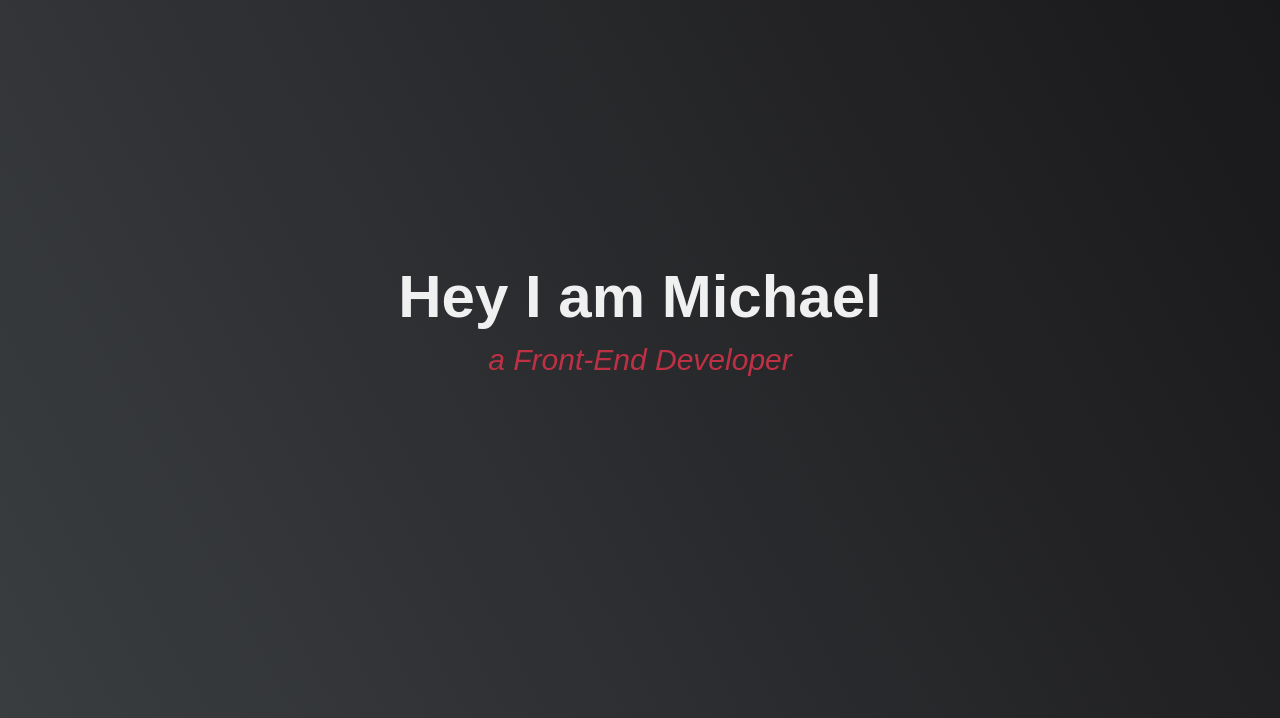
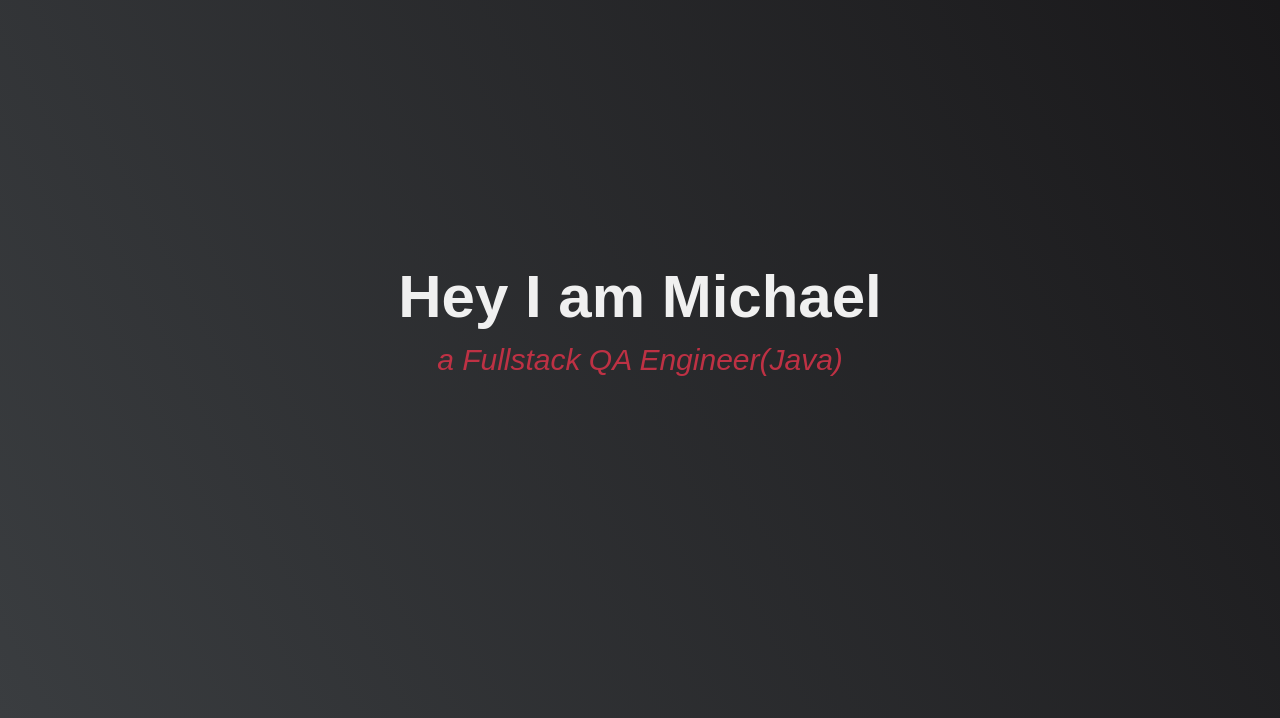
Before and after one commit to RedEkim/nosma, a plain HTML site: page src/index.html in a window 1280 px wide. Shown: the part 82-800 px from the top of the page. Drawn offline with Linux system fonts and the light colour scheme.

Commit message:
updated job

```diff
--- a/src/index.html
+++ b/src/index.html
@@ -27,7 +27,7 @@
     </header>
     <section id="about" class="about">
         <h1>Hey I am Michael</h1>
-        <p>a Front-End Developer</p>
+        <p>a Fullstack QA Engineer(Java)</p>
     </section>
     <section id="work" class="projects-section">
         <h2 class="projects-section-header">These are some of my projects</h2>
```
